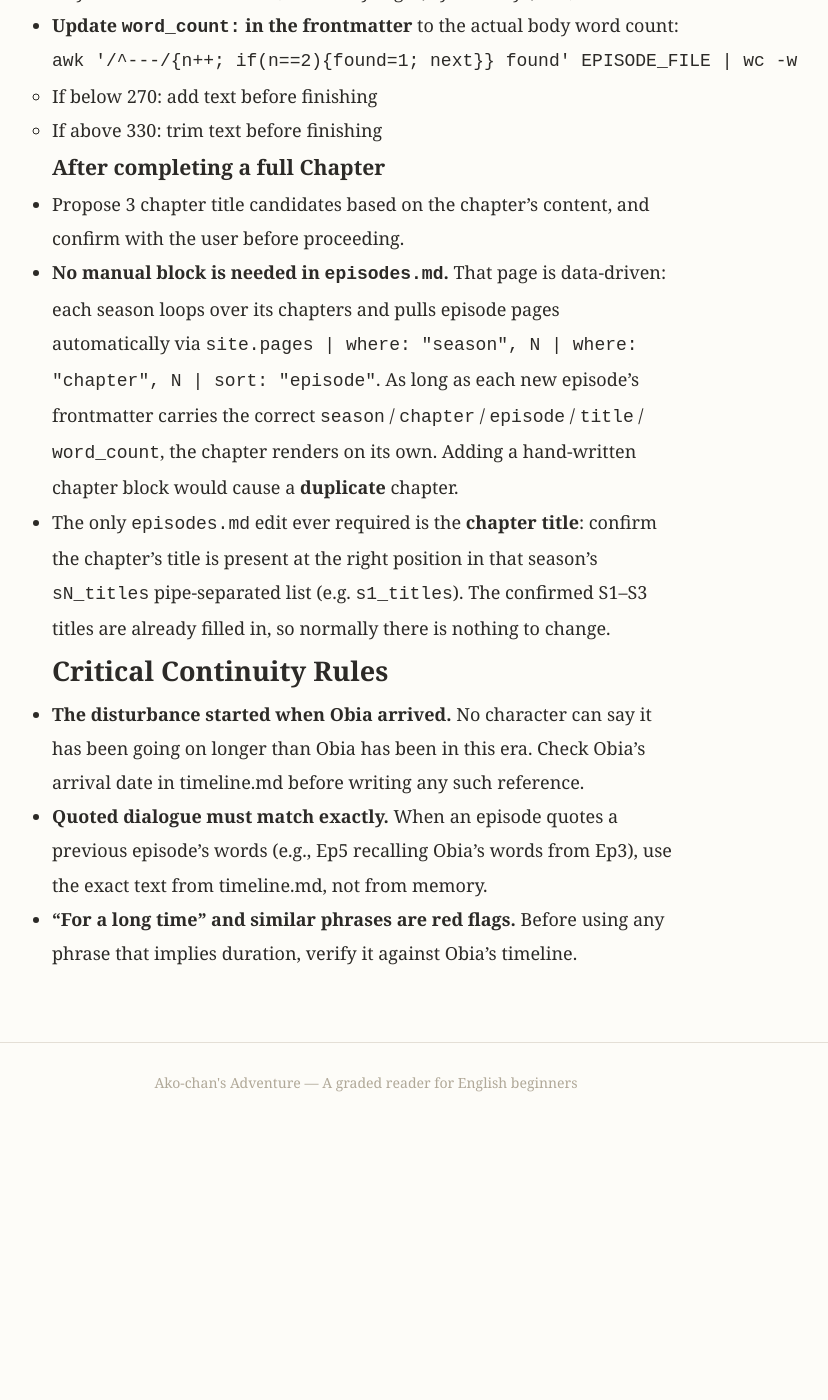
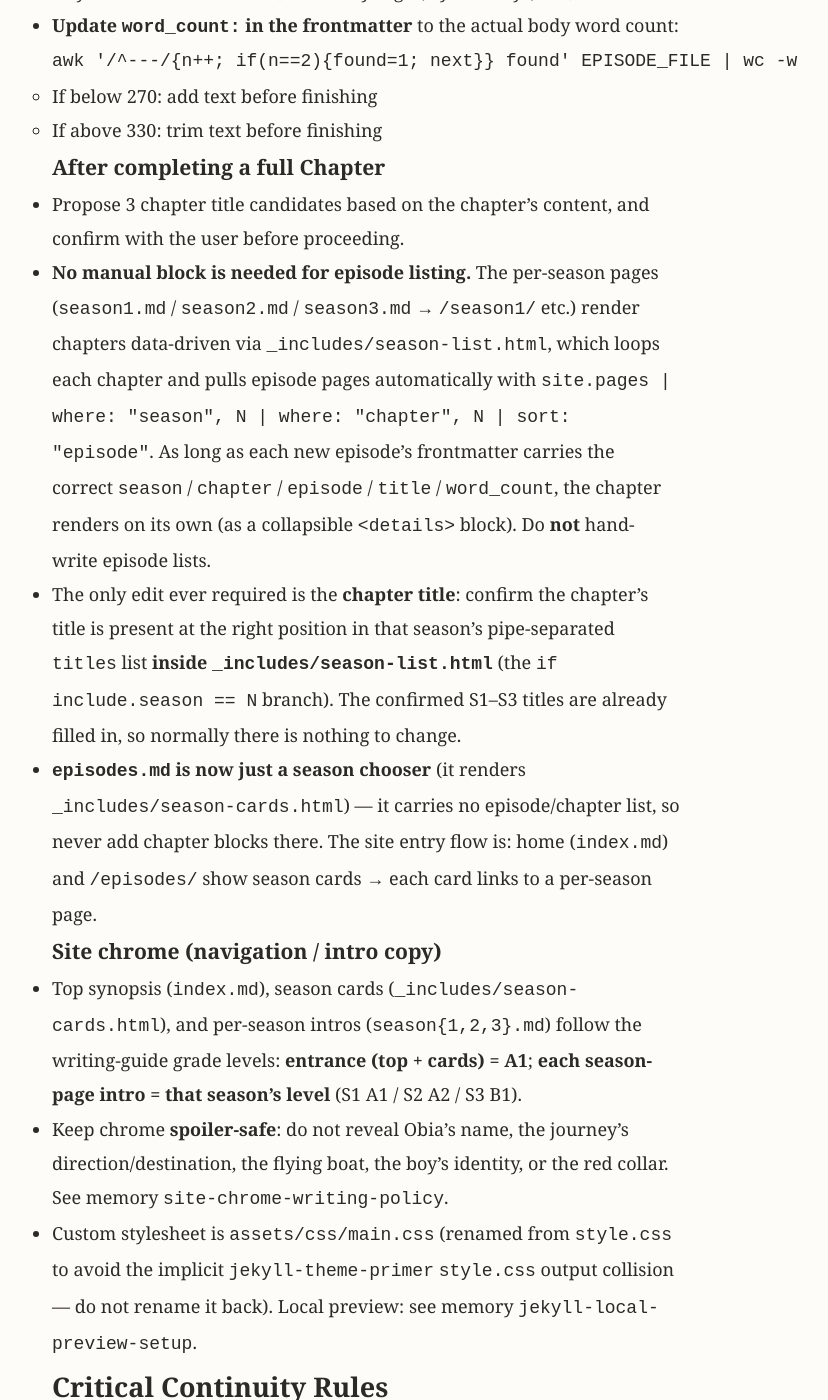
Before and after one commit to morisaki-yuichi/ako-chans-adventure, a Jekyll site: the page built from CLAUDE.md, in a window 1280 px wide and 1400 px high, scrolled down 2297 px. Shown: the whole window, without its empty margins (274-1102 px from the left). Built offline with Jekyll 4.4.1, drawn with Linux system fonts in a browser that asks for light colours; our own code applies the rules of GitHub Pages for plain Markdown files; before the commit the page ends 3421 px from its top, so only the background shows below that.

Commit message:
docs: update CLAUDE.md for new episodes structure + chrome policy
- Chapter titles now live in _includes/season-list.html (not episodes.md sN_titles).
- episodes.md is a season chooser; never add chapter blocks there.
- Document site-chrome grade levels + spoiler-safe rules and the main.css rename.

```diff
--- a/CLAUDE.md
+++ b/CLAUDE.md
@@ -54,8 +54,14 @@
 
 ### After completing a full Chapter
 - Propose 3 chapter title candidates based on the chapter's content, and confirm with the user before proceeding.
-- **No manual block is needed in `episodes.md`.** That page is data-driven: each season loops over its chapters and pulls episode pages automatically via `site.pages | where: "season", N | where: "chapter", N | sort: "episode"`. As long as each new episode's frontmatter carries the correct `season` / `chapter` / `episode` / `title` / `word_count`, the chapter renders on its own. Adding a hand-written chapter block would cause a **duplicate** chapter.
-- The only `episodes.md` edit ever required is the **chapter title**: confirm the chapter's title is present at the right position in that season's `sN_titles` pipe-separated list (e.g. `s1_titles`). The confirmed S1–S3 titles are already filled in, so normally there is nothing to change.
+- **No manual block is needed for episode listing.** The per-season pages (`season1.md` / `season2.md` / `season3.md` → `/season1/` etc.) render chapters data-driven via `_includes/season-list.html`, which loops each chapter and pulls episode pages automatically with `site.pages | where: "season", N | where: "chapter", N | sort: "episode"`. As long as each new episode's frontmatter carries the correct `season` / `chapter` / `episode` / `title` / `word_count`, the chapter renders on its own (as a collapsible `<details>` block). Do **not** hand-write episode lists.
+- The only edit ever required is the **chapter title**: confirm the chapter's title is present at the right position in that season's pipe-separated `titles` list **inside `_includes/season-list.html`** (the `if include.season == N` branch). The confirmed S1–S3 titles are already filled in, so normally there is nothing to change.
+- **`episodes.md` is now just a season chooser** (it renders `_includes/season-cards.html`) — it carries no episode/chapter list, so never add chapter blocks there. The site entry flow is: home (`index.md`) and `/episodes/` show season cards → each card links to a per-season page.
+
+### Site chrome (navigation / intro copy)
+- Top synopsis (`index.md`), season cards (`_includes/season-cards.html`), and per-season intros (`season{1,2,3}.md`) follow the writing-guide grade levels: **entrance (top + cards) = A1**; **each season-page intro = that season's level** (S1 A1 / S2 A2 / S3 B1).
+- Keep chrome **spoiler-safe**: do not reveal Obia's name, the journey's direction/destination, the flying boat, the boy's identity, or the red collar. See memory `site-chrome-writing-policy`.
+- Custom stylesheet is `assets/css/main.css` (renamed from `style.css` to avoid the implicit `jekyll-theme-primer` `style.css` output collision — do not rename it back). Local preview: see memory `jekyll-local-preview-setup`.
 
 ## Critical Continuity Rules
 
```
